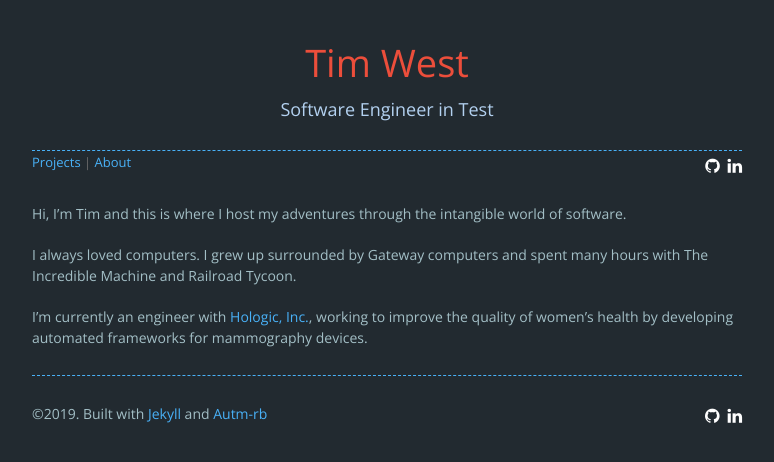
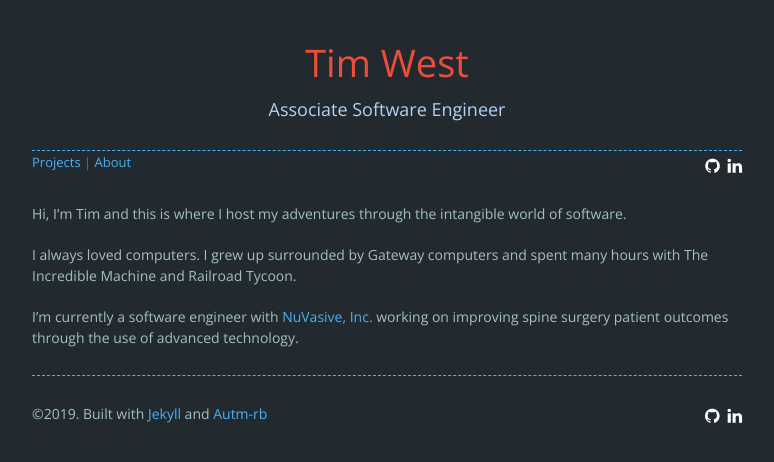
Before and after one commit to westim/westim.github.io, a Jekyll site: the page built from about.md, in a window 1280 px wide. Shown: the top 462 px of the page, without its empty margins (253-1027 px from the left). Built offline with Jekyll 4.4.1, drawn with Linux system fonts in a browser that asks for light colours; nearby versions of some CDN libraries; comment, search, counter and statistics services are not loaded.

Commit message:
Update personal info

```diff
--- a/_config.yml
+++ b/_config.yml
@@ -7,7 +7,7 @@ paginate_path: /blog/page:num #makes pagination working
 
 # header text
 title: Tim West
-header: Software Engineer in Test
+header: Associate Software Engineer
 
 # for welcome page
 # to replace image go to index.html
--- a/about.md
+++ b/about.md
@@ -8,4 +8,4 @@ Hi, I'm Tim and this is where I host my adventures through the intangible world
 
 I always loved computers. I grew up surrounded by Gateway computers and spent many hours with The Incredible Machine and Railroad Tycoon.
 
-I'm currently an engineer with [Hologic, Inc.](http://www.hologic.com), working to improve the quality of women's health by developing automated frameworks for mammography devices.
+I'm currently a software engineer with [NuVasive, Inc.](http://www.nuvasive.com) working on improving spine surgery patient outcomes through the use of advanced technology.
```
